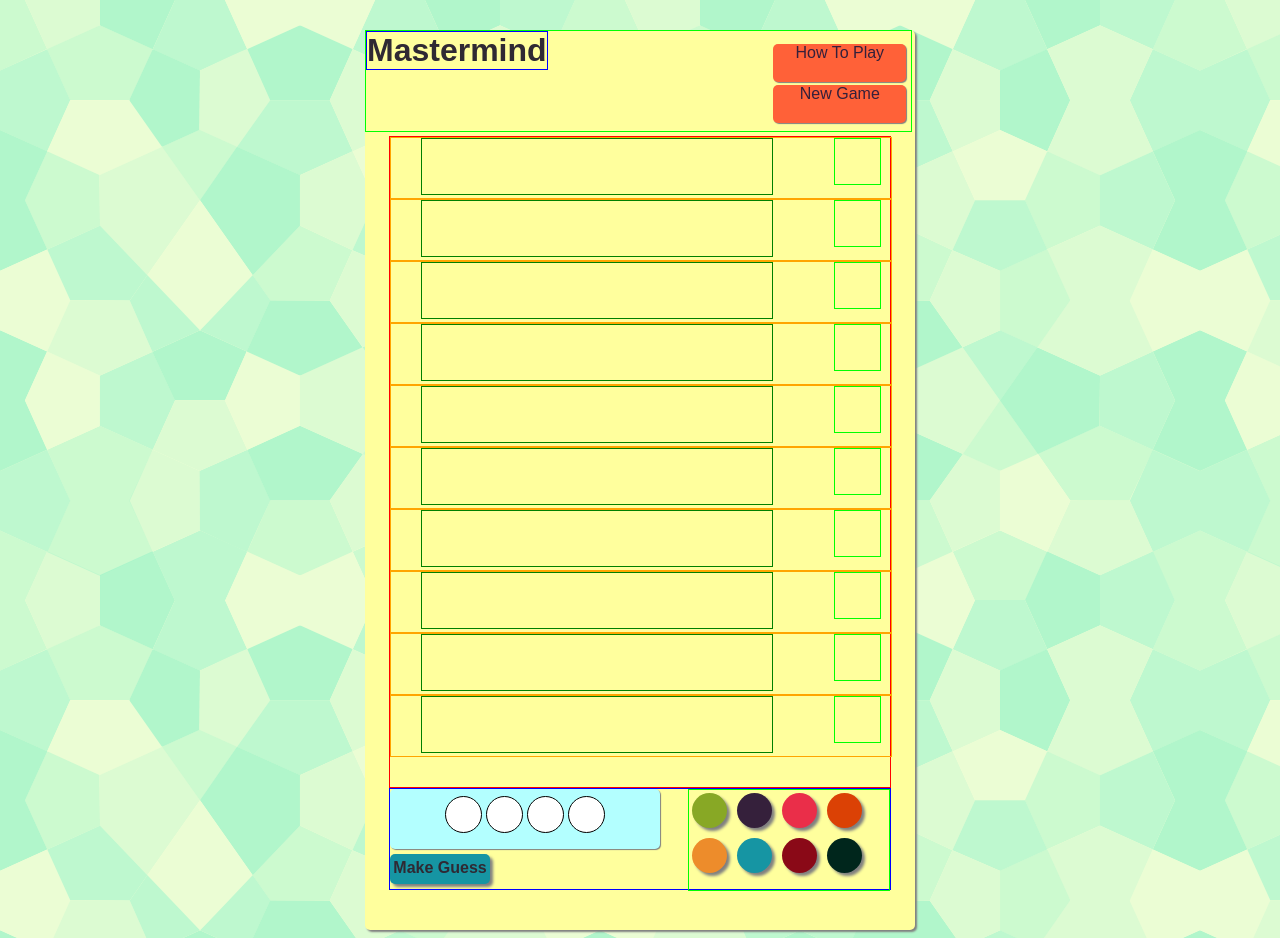
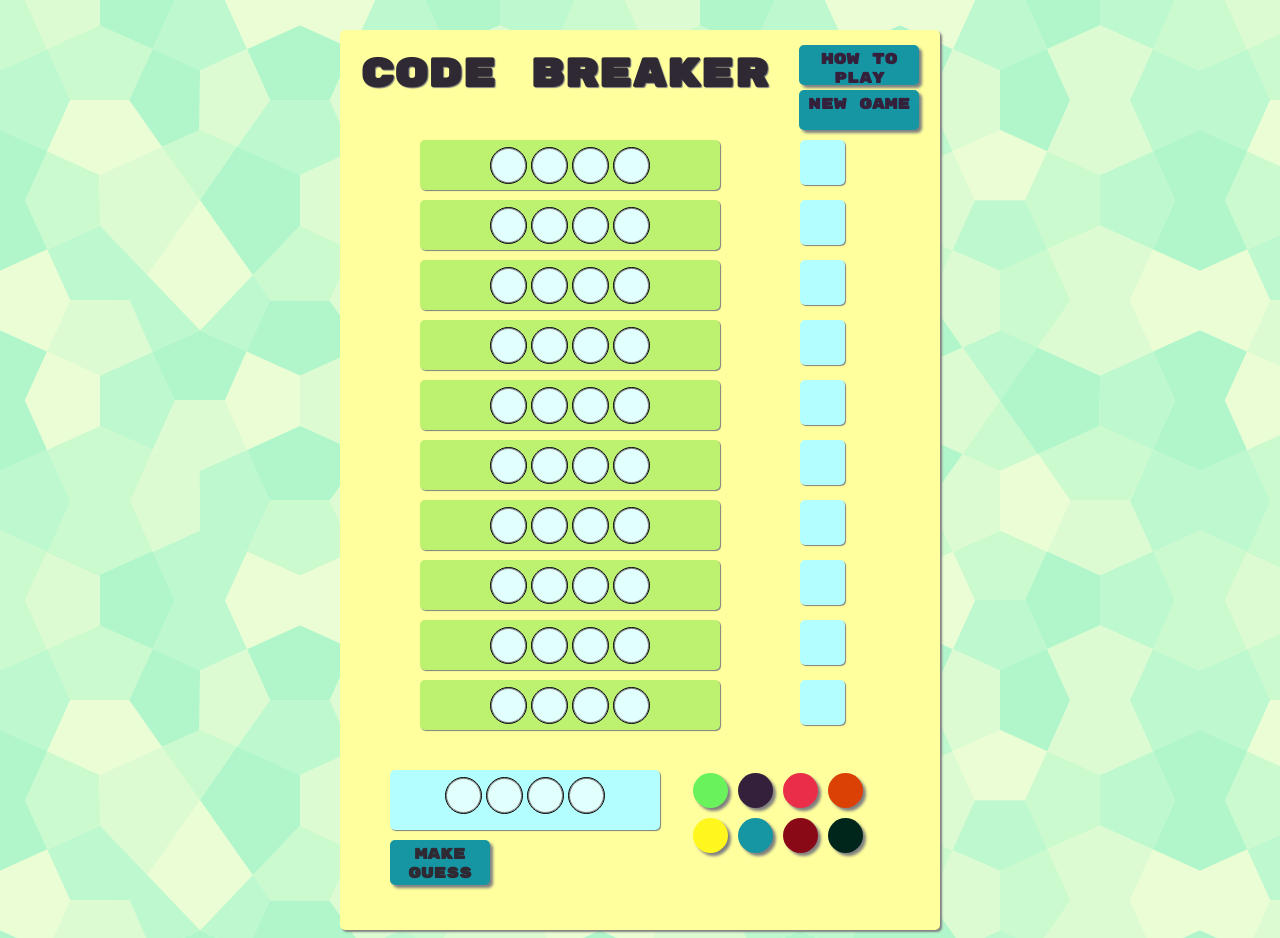
Before and after one commit to shawn-wilkinson/codebreaker, a PHP site: page / in a window 1280 px wide. Run offline with PHP 8.4, Linux system fonts and the light colour scheme; some libraries are stand-ins or nearby versions.

Commit message:
continue development of visuals, add guess check functionality

```diff
--- a/css/application.css
+++ b/css/application.css
@@ -7,22 +7,21 @@
   box-shadow: 2px 2px 2px gray;
   border-radius:5px;
   height: 900px;
-  width: 550px;
+  width: 600px;
   margin: 30px auto 0px auto;
 }
 
 #container h1{
   color:#2F2933;
-  font-family: sans-serif;
-  border: 1px solid blue;
+  font-family: 'Rubik Mono One', sans-serif;
   display:inline-block;
-  margin: auto;
+  margin: 20px;
+  font-size:40px;
+  text-shadow:1px 1px 1px gray;
 }
 
 #header{
   width:99%;
-
-  border: 1px solid lime;
   height:100px;
   margin-top:0px;
 }
@@ -37,13 +36,16 @@
 }
 
 .button{
-  background-color:#FF6138;
-  box-shadow:1px 1px 1px gray;
-  height:40%;
-  margin:2%;
-  width:95%;
+  background-color:#1695A3;
+  box-shadow: 3px 3px 3px gray;
+  height:35px;
+  margin:5px;
+  width:120px;
+  padding-top:5px;
   text-align: center;
-  font-family:sans-serif;
+  font-family: 'Rubik Mono One', sans-serif;
+  font-size:15px;
+  font-weight: bold;
   color:#35203B;
   text-shadow:#79BD8F;
   border-radius:5px;
@@ -51,35 +53,38 @@
 
 #guess-board{
   clear:both;
-  height:650px;
-  border:1px solid red;
+  height:630px;
   width: 500px;
-  margin:auto;
+  margin:10px auto 0px auto;
 }
 
 .row{
-  border:1px solid orange;
   display: block;
   width:500px;
   height:60px;
 }
 
+
 .guess{
-  height:55px;
-  width:350px;
+  height:50px;
+  width:300px;
   margin-left:30px;
   float:left;
   display: inline-block;
-  border:1px solid green;
+  background-color:#BDF271;
+  border-radius:5px;
+  box-shadow:1px 1px 1px gray;
+  text-align:center;
 }
 
 .result{
-  border:1px solid lime;
-
+  background-color:#B3FFFF;
+  border-radius:5px;
+  box-shadow:1px 1px 1px gray;
   display: inline-block;
   width:45px;
   height:45px;
-  margin-right:10px;
+  margin-right:45px;
   float:right;
 }
 
@@ -87,7 +92,6 @@
   width:500px;
   margin:auto;
   height:100px;
-  border:1px solid blue;
 }
 
 #guess-input-board{
@@ -101,7 +105,7 @@
 }
 
 .peg-input{
-  background-color:white;
+  background-color:#E1FFFD;
   border: 2px solid gray;
   width:35px;
   height:35px;
@@ -110,6 +114,7 @@
   display: inline-block;
   vertical-align:center;
   border:1px solid black;
+  box-shadow: 0 0 .5px 1px gray inset;
 }
 
 #guess-options{
@@ -117,19 +122,20 @@
   height:100px;
   float:right;
   display:inline-block;
-  border:1px solid lime;
 }
 
 #make-guess-button{
   background-color:#1695A3;
   width:100px;
-  height:25px;
-  margin-top:5px;
+  height:40px;
+  margin-top:10px;
   border-radius:5px;
   display:inline-block;
   box-shadow: 3px 3px 3px gray;
   text-align:center;
-  font-family: sans-serif;
+  font-family: 'Rubik Mono One', sans-serif;
+  font-size:15px;
+  font-weight: bold;
   color:#2F2933;
   padding-top:5px;
 }
@@ -144,7 +150,7 @@
 }
 
 #color-0{
-  background-color:#88A825;
+  background-color:#6AF25D;
 }
 
 #color-1{
@@ -160,7 +166,7 @@
 }
 
 #color-4{
-  background-color:#ED8C2B;
+  background-color:#FFF71D;
 }
 
 #color-5{
--- a/index.html
+++ b/index.html
@@ -2,20 +2,21 @@
 <html lang="en">
 <head>
   <link rel="stylesheet" href="css/application.css">
-
+  <link href='http://fonts.googleapis.com/css?family=Rubik+Mono+One' rel='stylesheet' type='text/css'>
 
   <script src="https://ajax.googleapis.com/ajax/libs/jquery/2.1.3/jquery.min.js"></script>
   <script src="https://code.jquery.com/ui/1.11.4/jquery-ui.js"></script>
+  <script src="js/view.js"></script>
   <script src="js/game.js"></script>
   <script src="js/application.js"></script>
 
 
-  <title>Mastermind!</title>
+  <title>Code Breaker!</title>
 </head>
 <body>
   <div id="container">
     <div id="header">
-        <h1>Mastermind</h1>
+        <h1>Code Breaker</h1>
         <div id="top-buttons">
           <div class="button" id="display-instructions">How To Play</div>
           <div class="button" id="start-new-game">New Game</div>
@@ -24,44 +25,94 @@
     <div id="guess-board">
       <div id="rows">
         <div class="row">
-          <div class="guess" id="guess-10"></div>
+          <div class="guess" id="guess-10">
+            <div class="peg-input" id="input-1"></div>
+            <div class="peg-input" id="input-2"></div>
+            <div class="peg-input" id="input-3"></div>
+            <div class="peg-input" id="input-4"></div>
+          </div>
           <div class="result" id="result-10"></div>
         </div>
         <div class="row">
-          <div class="guess" id="guess-10"></div>
-          <div class="result" id="result-10"></div>
+          <div class="guess" id="guess-9">
+            <div class="peg-input" id="input-1"></div>
+            <div class="peg-input" id="input-2"></div>
+            <div class="peg-input" id="input-3"></div>
+            <div class="peg-input" id="input-4"></div>
+          </div>
+          <div class="result" id="result-9"></div>
         </div>
         <div class="row">
-          <div class="guess" id="guess-10"></div>
-          <div class="result" id="result-10"></div>
+          <div class="guess" id="guess-8">
+            <div class="peg-input" id="input-1"></div>
+            <div class="peg-input" id="input-2"></div>
+            <div class="peg-input" id="input-3"></div>
+            <div class="peg-input" id="input-4"></div>
+          </div>
+          <div class="result" id="result-8"></div>
         </div>
         <div class="row">
-          <div class="guess" id="guess-10"></div>
-          <div class="result" id="result-10"></div>
+          <div class="guess" id="guess-7">
+            <div class="peg-input" id="input-1"></div>
+            <div class="peg-input" id="input-2"></div>
+            <div class="peg-input" id="input-3"></div>
+            <div class="peg-input" id="input-4"></div>
+          </div>
+          <div class="result" id="result-7"></div>
         </div>
         <div class="row">
-          <div class="guess" id="guess-10"></div>
-          <div class="result" id="result-10"></div>
+          <div class="guess" id="guess-6">
+            <div class="peg-input" id="input-1"></div>
+            <div class="peg-input" id="input-2"></div>
+            <div class="peg-input" id="input-3"></div>
+            <div class="peg-input" id="input-4"></div>
+          </div>
+          <div class="result" id="result-6"></div>
         </div>
         <div class="row">
-          <div class="guess" id="guess-10"></div>
-          <div class="result" id="result-10"></div>
+          <div class="guess" id="guess-5">
+            <div class="peg-input" id="input-1"></div>
+            <div class="peg-input" id="input-2"></div>
+            <div class="peg-input" id="input-3"></div>
+            <div class="peg-input" id="input-4"></div>
+          </div>
+          <div class="result" id="result-5"></div>
         </div>
         <div class="row">
-          <div class="guess" id="guess-10"></div>
-          <div class="result" id="result-10"></div>
+          <div class="guess" id="guess-4">
+            <div class="peg-input" id="input-1"></div>
+            <div class="peg-input" id="input-2"></div>
+            <div class="peg-input" id="input-3"></div>
+            <div class="peg-input" id="input-4"></div>
+          </div>
+          <div class="result" id="result-4"></div>
         </div>
         <div class="row">
-          <div class="guess" id="guess-10"></div>
-          <div class="result" id="result-10"></div>
+          <div class="guess" id="guess-3">
+            <div class="peg-input" id="input-1"></div>
+            <div class="peg-input" id="input-2"></div>
+            <div class="peg-input" id="input-3"></div>
+            <div class="peg-input" id="input-4"></div>
+          </div>
+          <div class="result" id="result-3"></div>
         </div>
         <div class="row">
-          <div class="guess" id="guess-10"></div>
-          <div class="result" id="result-10"></div>
+          <div class="guess" id="guess-2">
+            <div class="peg-input" id="input-1"></div>
+            <div class="peg-input" id="input-2"></div>
+            <div class="peg-input" id="input-3"></div>
+            <div class="peg-input" id="input-4"></div>
+          </div>
+          <div class="result" id="result-2"></div>
         </div>
         <div class="row">
-          <div class="guess" id="guess-10"></div>
-          <div class="result" id="result-10"></div>
+          <div class="guess" id="guess-1">
+            <div class="peg-input" id="input-1"></div>
+            <div class="peg-input" id="input-2"></div>
+            <div class="peg-input" id="input-3"></div>
+            <div class="peg-input" id="input-4"></div>
+          </div>
+          <div class="result" id="result-1"></div>
         </div>
       </div>
     </div>
@@ -74,16 +125,16 @@
           <div class="peg-input" id="input-4"></div>
         </div>
         <div id="guess-options">
-          <div class="color-option" id="color-0"></div>
-          <div class="color-option" id="color-1"></div>
-          <div class="color-option" id="color-2"></div>
-          <div class="color-option" id="color-3"></div>
-          <div class="color-option" id="color-4"></div>
-          <div class="color-option" id="color-5"></div>
-          <div class="color-option" id="color-6"></div>
-          <div class="color-option" id="color-7"></div>
+          <div class="color-option" name="0" id="color-0"></div>
+          <div class="color-option" name="1" id="color-1"></div>
+          <div class="color-option" name="2" id="color-2"></div>
+          <div class="color-option" name="3" id="color-3"></div>
+          <div class="color-option" name="4" id="color-4"></div>
+          <div class="color-option" name="5" id="color-5"></div>
+          <div class="color-option" name="6" id="color-6"></div>
+          <div class="color-option" name="7" id="color-7"></div>
         </div>
-        <div id="make-guess-button"><strong>Make Guess</strong></div>
+        <div id="make-guess-button">Make Guess</div>
       </div>
 
 
--- a/js/application.js
+++ b/js/application.js
@@ -1,13 +1,9 @@
 $(document).ready(function() {
 
-  $("#display-instructions").on("click", function(event){
-    gameView.displayInstructions();
-  });
 
-  $("#start-new-game").on("click", function(event){
-    gameView.clearBoard();
-    game.newGame();
-  });
+gameView = new GameView();
+game = new Game(gameView);
+
 
 
   var currentColor = {}
@@ -28,8 +24,20 @@
     }
   });
 
+
+
+  $("#display-instructions").on("click", function(event){
+    gameView.displayInstructions();
+  });
+
+  $("#start-new-game").on("click", function(event){
+    gameView.clearBoard();
+    game.newGame();
+  });
+
+
 $("#make-guess-button").on("click",function(event){
-  alert("GUESS MADE!");
+  game.makeGuess();
 });
 
 
--- a/js/game.js
+++ b/js/game.js
@@ -1,44 +1,68 @@
+
+
 function randomNumber(){
   return (Math.random() * (8 - 1 + 1) ) << 0
-};
-
-
-var GameView = function(game){
-  this.game = game;
-}
-
-GameView.prototype.displayInstructions = function(){
-  alert("HELLO!");
-}
-
-
-
-
-
-
-
-
-var Game = function(){};
-
-
-Game.prototype.newGame = function(){
- console.log("new game!!");
- game.setCode();
- this.guessNum = 0;
-};
-
-Game.prototype.setCode=function(){
-  this.code = [randomNumber(),randomNumber(),randomNumber(),randomNumber()];
-  console.log(this.code);
-
 };
 
 
 
 
 
+var Game = function(view){
+  this.view = view;
+};
 
 
 
-game = new Game;
-gameView = new GameView(game);
+
+Game.prototype.newGame = function(){
+ game.setCode();
+ this.timesGuessed = 0;
+};
+
+Game.prototype.setCode=function(){
+  this.code = [randomNumber().toString(),randomNumber().toString(),randomNumber().toString(),randomNumber().toString()];
+  console.log(this.code);
+};
+
+Game.prototype.makeGuess=function(){
+  var guess = this.obtainGuess();
+  this.view.displayGuess(guess);
+  var result = this.checkGuess(guess);
+  // check result against code
+  // update guessed colors and results accordingly;
+  // Check if they won, the game is over, or they still play
+  //
+
+
+
+
+
+}
+
+
+Game.prototype.obtainGuess=function(){
+var num1 = $("#input-1").find(".color-option").attr("name");
+  var num2 = $("#input-2").find(".color-option").attr("name");
+  var num3 = $("#input-3").find(".color-option").attr("name");
+  var num4 = $("#input-4").find(".color-option").attr("name");
+  return [num1,num2,num3,num4];
+};
+
+Game.prototype.checkGuess=function(guess){
+  this.determineMatches(guess);
+  if (guess[0] == this.code[0] && guess[1] == this.code[1] && guess[2] == this.code[2] && guess[3] == this.code[3]){
+    alert("You Won! I'm soooo proud!");
+  };
+
+};
+
+Game.prototype.determineMatches=function(guess){
+  var directMatches = 0;
+  var rawColorMatches = 0;
+  for(i=0;i<4;i++){
+    if(this.code[i] === guess[i]){directMatches ++ };
+  };
+  console.log(directMatches);
+
+};
--- /dev/null
+++ b/js/view.js
@@ -0,0 +1,15 @@
+
+var GameView = function(game){
+}
+
+GameView.prototype.displayInstructions = function(){
+  alert("HELLO!");
+}
+
+GameView.prototype.clearBoard = function(){
+  //FILL THIS OUT - CLEAN OUT THE PREVIOUS GAME
+};
+
+GameView.prototype.displayGuess = function(guess){
+
+}
```
